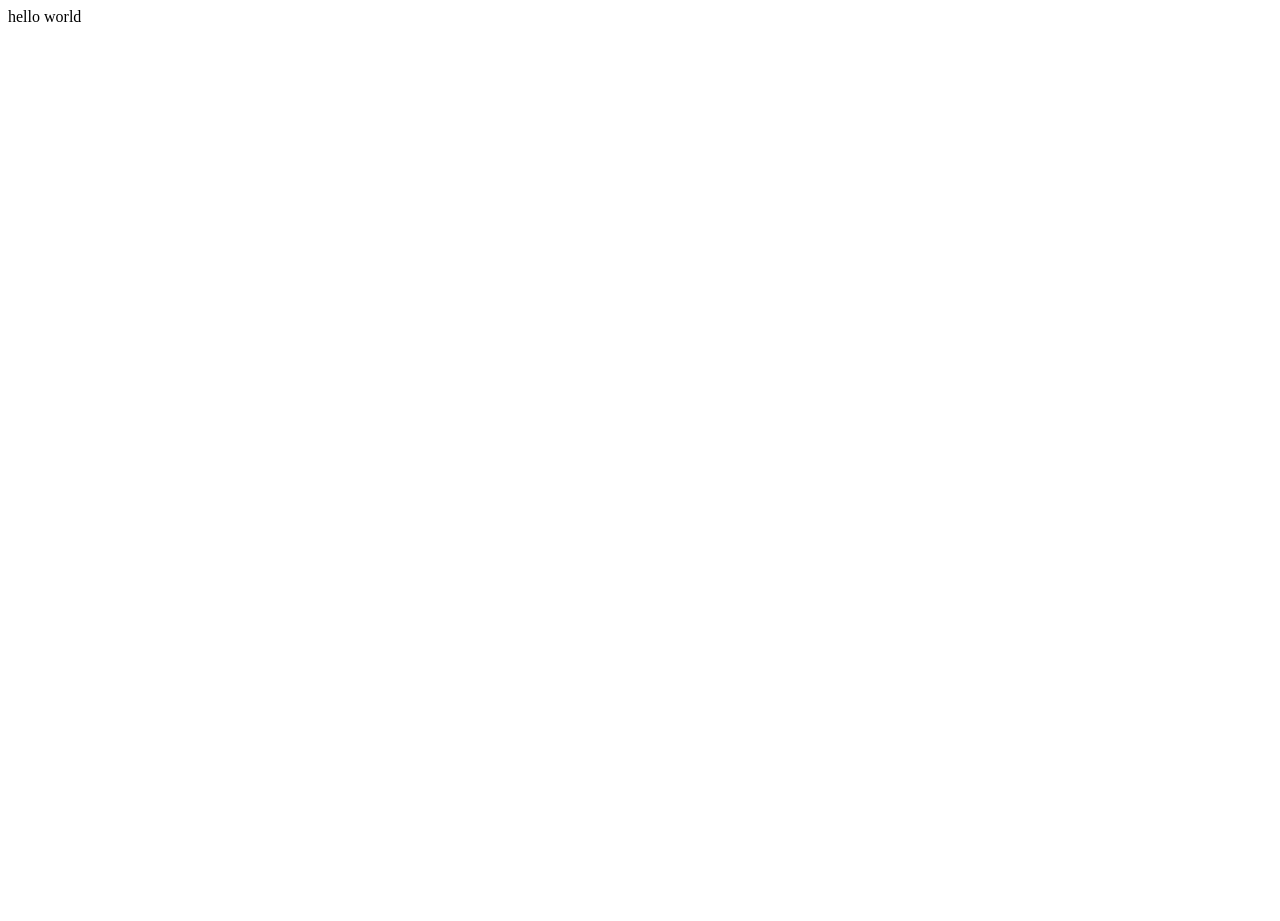
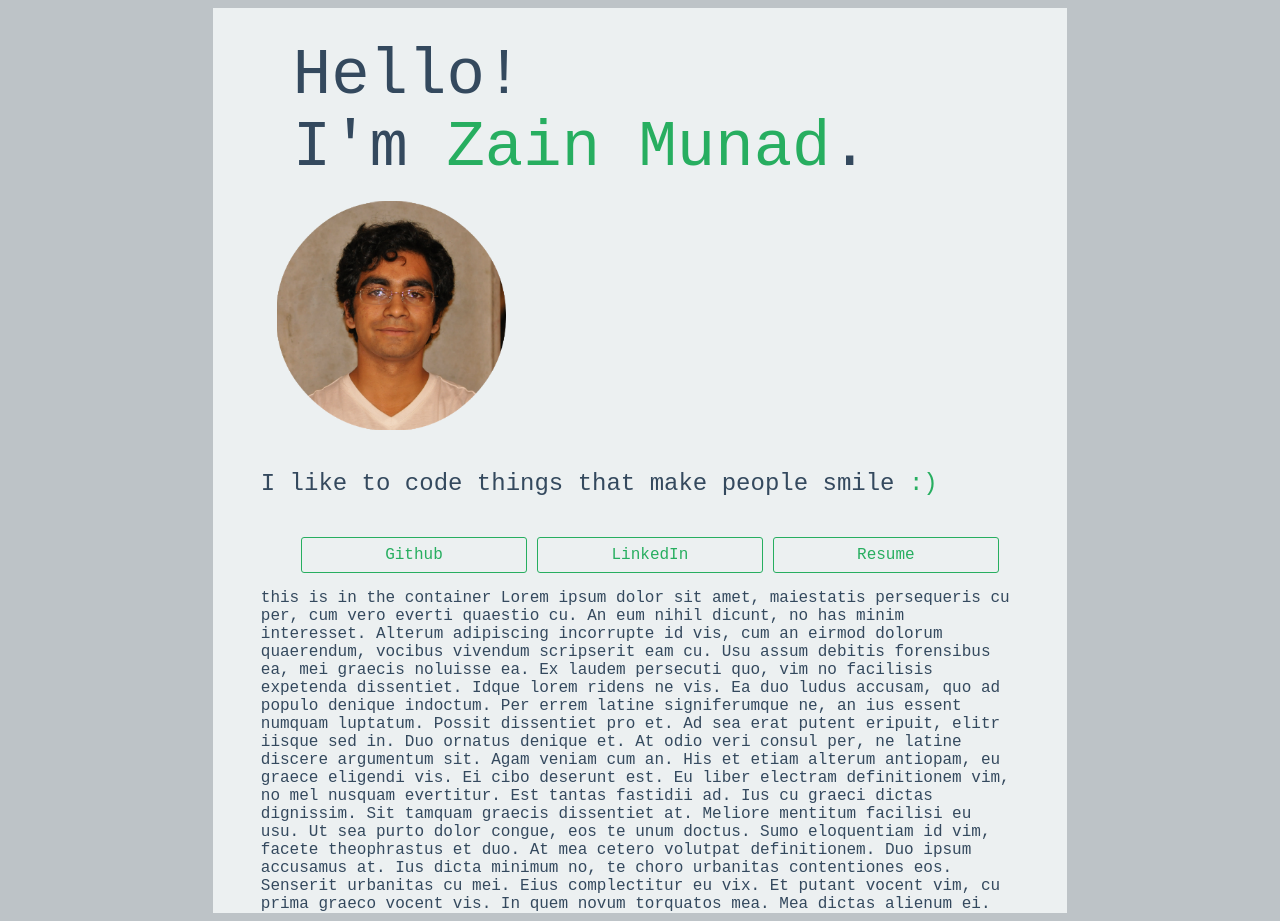
Before and after one commit to iceysteel/iceysteel.github.io, a plain HTML site: page index.html in a window 1280 px wide. Before the commit the page ends 800 px from the top, so only its background shows below. Drawn offline with Linux system fonts and the light colour scheme.

Commit message:
html and css mostly complete

```diff
--- a/index.html
+++ b/index.html
@@ -8,7 +8,45 @@
 
 
     <body>
-    hello world
+
+        <div id='container'>
+
+            <div id='title'>Hello!<br>I'm <span>Zain Munad</span>. </div>
+
+            <div id='titlepic'><img src="profile.png"/></div>
+            <div id='subtitle'><p>I like to code things that make people smile <span>:)</span></p></div>
+
+
+
+            <ul>
+
+                <li class='quicklinks'>
+                <a href="https://github.com/iceysteel">Github</a>
+                </li>
+
+                <li class='quicklinks'>
+                <a href="https://www.linkedin.com/in/zain-munad-49b99ba0">LinkedIn</a>
+                </li>
+
+                <li class='quicklinks'>
+                <a href="https://docs.google.com/document/d/1u9-26862XgNhvXUPYfjQRA54votxszJCyTiXpLFuZTY/edit?usp=sharing">Resume</a>
+                </li>
+
+            </ul>
+
+            this is in the container
+
+            Lorem ipsum dolor sit amet, maiestatis persequeris cu per, cum vero everti quaestio cu. An eum nihil dicunt, no has minim interesset. Alterum adipiscing incorrupte id vis, cum an eirmod dolorum quaerendum, vocibus vivendum scripserit eam cu. Usu assum debitis forensibus ea, mei graecis noluisse ea. Ex laudem persecuti quo, vim no facilisis expetenda dissentiet. Idque lorem ridens ne vis.
+
+Ea duo ludus accusam, quo ad populo denique indoctum. Per errem latine signiferumque ne, an ius essent numquam luptatum. Possit dissentiet pro et. Ad sea erat putent eripuit, elitr iisque sed in. Duo ornatus denique et. At odio veri consul per, ne latine discere argumentum sit. Agam veniam cum an.
+
+His et etiam alterum antiopam, eu graece eligendi vis. Ei cibo deserunt est. Eu liber electram definitionem vim, no mel nusquam evertitur. Est tantas fastidii ad. Ius cu graeci dictas dignissim. Sit tamquam graecis dissentiet at.
+
+Meliore mentitum facilisi eu usu. Ut sea purto dolor congue, eos te unum doctus. Sumo eloquentiam id vim, facete theophrastus et duo. At mea cetero volutpat definitionem.
+
+Duo ipsum accusamus at. Ius dicta minimum no, te choro urbanitas contentiones eos. Senserit urbanitas cu mei. Eius complectitur eu vix. Et putant vocent vim, cu prima graeco vocent vis. In quem novum torquatos mea. Mea dictas alienum ei.
+
+        </div>
     </body>
 
 </html>
--- a/main.css
+++ b/main.css
@@ -0,0 +1,65 @@
+body{
+    font-family: monospace,sans-serif ;
+    background-color: #bdc3c7;
+    color:#34495e;
+}
+
+#container{
+    max-width: 60%;
+    min-width: 700px;
+    margin: auto;
+    background-color: #ecf0f1;
+
+    padding-right: 3em;
+    padding-left: 3em;
+}
+
+#title{
+    padding: .5em .5em 0 .5em;
+    font-size: 4em;
+    display: inline-block;
+}
+
+span{
+    color: #27ae60
+}
+
+#subtitle{
+    display: inline-block;
+    font-size: 1.5em;
+
+}
+
+#titlepic{
+    padding: 1em;
+    text-align: center;
+    display: inline-block;
+}
+
+.quicklinks{
+    text-decoration: none;
+    list-style: none;
+    display: inline-block;
+    width: 29%;
+    padding: .5em;
+    text-align: center;
+    border:#27ae60 solid 1px;
+    border-radius: 3px;
+
+
+}
+
+.quicklinks:hover{
+    background-color: #7f8c8d;
+}
+
+a{
+    text-decoration: none;
+    text-decoration-color: #c0392b;
+    color: #27ae60;
+}
+
+a:visited {
+    text-decoration: none;
+    text-decoration-color: #e74c3c;
+}
```
Also changed, not shown: profile.png (added).
